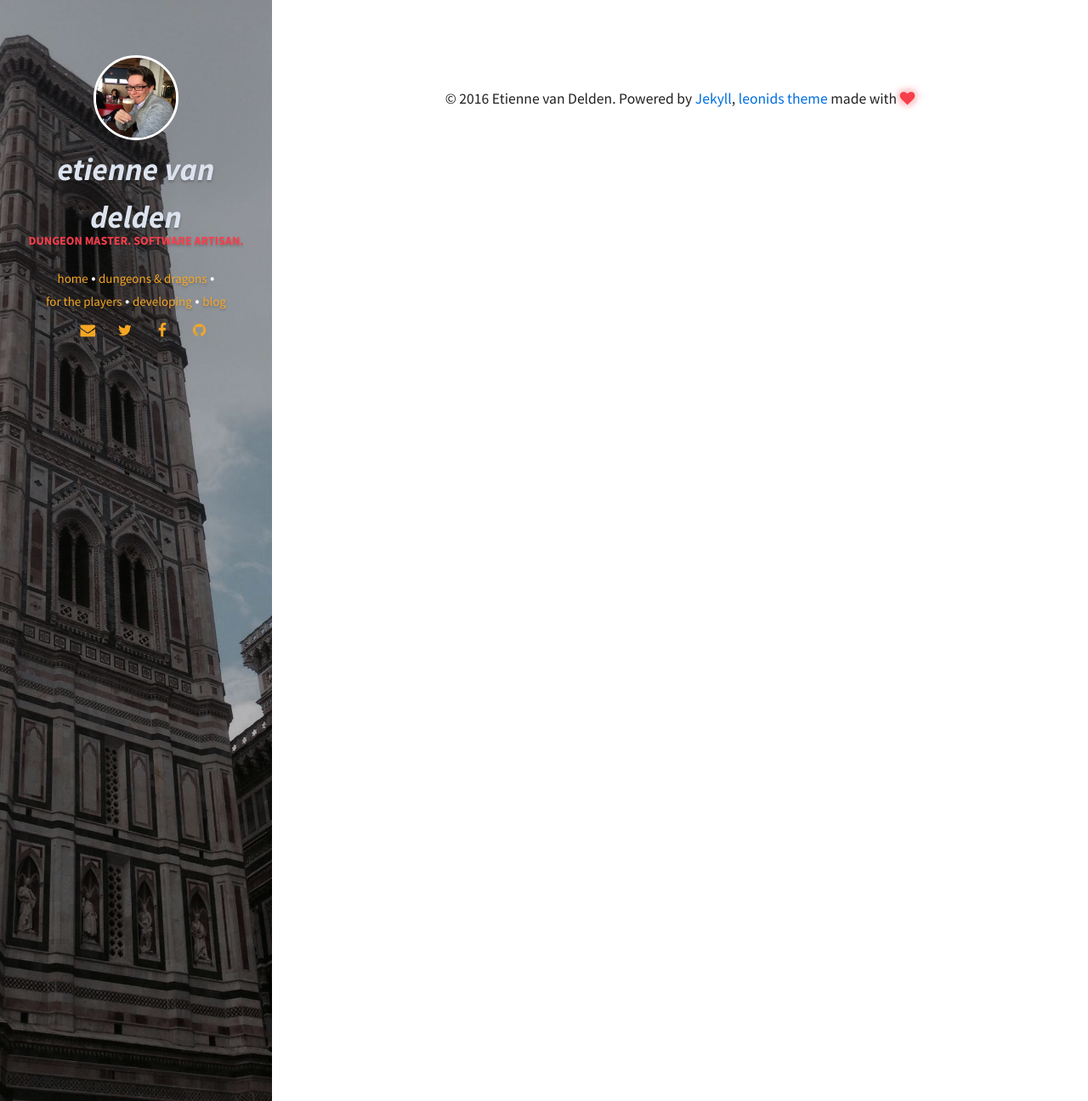
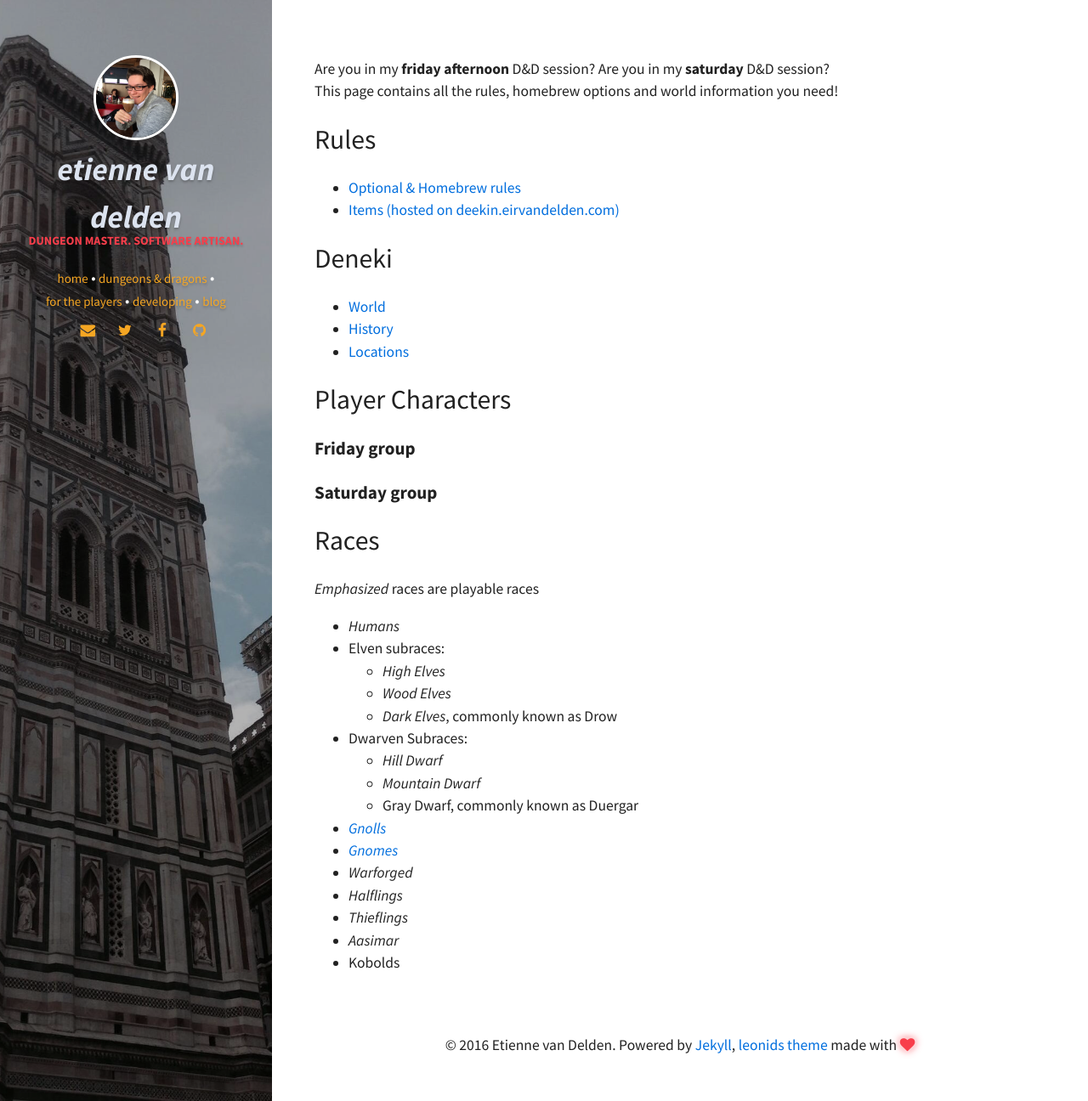
Before and after one commit to eirvandelden/eirvandelden.github.io, a Jekyll site: the page built from for-the-players.html, in a window 1280 px wide. Shown: the whole page at 85% size. Built offline with Jekyll 4.4.1, drawn with Linux system fonts in a browser that asks for light colours.

Commit message:
Add a "for the players" page

```diff
--- a/for-the-players.html
+++ b/for-the-players.html
@@ -7,3 +7,65 @@ image:
 comments: false
 permalink: /for-the-players/
 ---
+
+<p>
+  Are you in my <strong>friday afternoon</strong> D&D session? Are you in my <strong>saturday</strong> D&D session?<br>
+  This page contains all the rules, homebrew options and world information you need!
+</p>
+
+
+<article>
+  <section>
+    <h2>Rules</h2>
+    <ul>
+      <li><a href="/for-the-players/homebrew-rules">Optional & Homebrew rules</a></li>
+      <li><a href="http://deekin.eirvandelden.com/">Items (hosted on deekin.eirvandelden.com)</a></li>
+    </ul>
+    </section>
+
+  <section>
+    <h2>Deneki</h2>
+    <ul>
+      <li><a href="/for-the-players/world-of-deneki">World</a></li>
+      <li><a href="/for-the-players/history-of-deneki">History</a></li>
+      <li><a href="/for-the-players/locations-in-deneki">Locations</a></li>
+    </ul>
+  </section>
+
+  <section>
+    <h2>Player Characters</h2>
+      <h4>Friday group</h4>
+
+
+      <h4>Saturday group</h4>
+      <ul>
+      <ul>
+  </section>
+
+  <section>
+    <h2>Races</h2>
+  <em>Emphasized</em> races are playable races
+    <ul>
+      <li><em>Humans</em></li>
+      <li>Elven subraces:</li>
+        <ul>
+          <li><em>High Elves</em></li>
+          <li><em>Wood Elves</em></li>
+          <li><em>Dark Elves</em>, commonly known as Drow</li>
+        </ul>
+      <li>Dwarven Subraces:</li>
+        <ul>
+          <li><em>Hill Dwarf</em></li>
+          <li><em>Mountain Dwarf</em></li>
+          <li>Gray Dwarf, commonly known as Duergar</li>
+        </ul>
+      <li><a href="/for-the-players/gnolls"><em>Gnolls</em></a></li>
+      <li><a href="/for-the-players/gnomes"><em>Gnomes</em></a></li>
+      <li><em>Warforged</em></li>
+      <li><em>Halflings</em></li>
+      <li><em>Thieflings</em></li>
+      <li><em>Aasimar</em></li>
+      <li>Kobolds</li>
+    </ul>
+  </section>
+</article>
```
